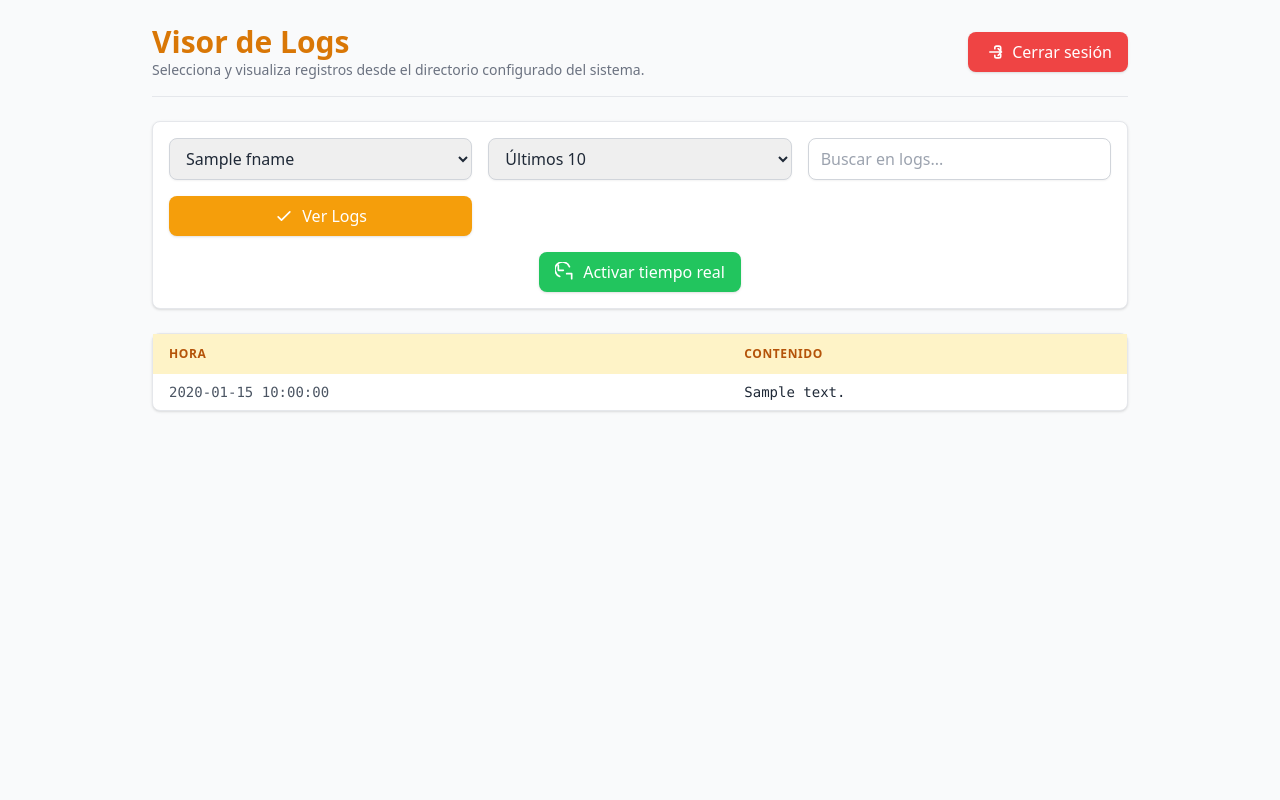
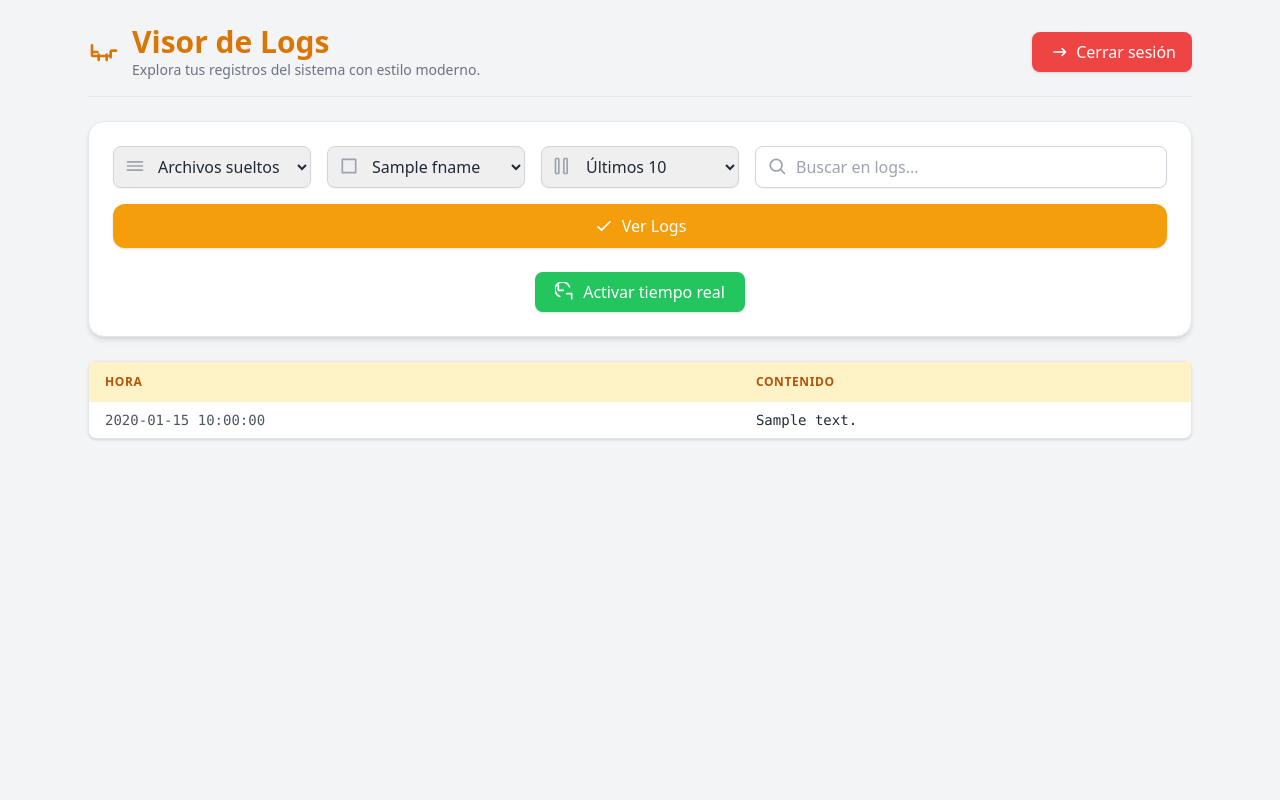
Before and after one commit to Osvaldo-Net/LogGuard, a Flask app: template app/templates/logs.html in a window 1280 px wide. Run offline with Flask 3, Linux system fonts and the light colour scheme; the template is opened without the code that fills it: most values are stand-ins (such as "Sample title", 1, 10 or a date in 2020); some libraries are stand-ins or nearby versions.

Commit message:
Update logs.html

```diff
--- a/app/templates/logs.html
+++ b/app/templates/logs.html
@@ -1,62 +1,97 @@
-
 <!DOCTYPE html>
 <html lang="es">
 <head>
 	<meta charset="UTF-8" />
-  <meta name="viewport" content="width=device-width, initial-scale=1.0"/>
+	<meta name="viewport" content="width=device-width, initial-scale=1.0" />
 	<title>Visor de Logs | LogViewer</title>
 	<link rel="icon" href="{{ url_for('static', filename='favicon.ico') }}" type="image/x-icon">
 	<script src="https://cdn.tailwindcss.com"></script>
 </head>
-<body class="bg-gray-50 text-gray-800 min-h-screen font-sans">
-
-  <!-- Contenedor principal -->
-  <div class="max-w-5xl mx-auto p-6 space-y-6">
+<body class="bg-gray-100 text-gray-800 min-h-screen font-sans">
+	<div class="max-w-6xl mx-auto p-6 space-y-6">
 
 		<!-- Cabecera -->
 		<header class="flex justify-between items-center border-b pb-4">
+			<div class="flex items-center gap-3">
+				<svg class="w-8 h-8 text-amber-600" fill="none" stroke="currentColor" stroke-width="2" viewBox="0 0 24 24">
+          <path stroke-linecap="round" stroke-linejoin="round" d="M3 7v4a1 1 0 001 1h3m10 4v-4a1 1 0 011-1h3m-5 4H8m0 0H4a1 1 0 01-1-1v-4m5 4v4m6-4v4" />
+        </svg>
 				<div>
 					<h1 class="text-3xl font-bold text-amber-600">Visor de Logs</h1>
-        <p class="text-sm text-gray-500">Selecciona y visualiza registros desde el directorio configurado del sistema.</p>
+					<p class="text-sm text-gray-500">Explora tus registros del sistema con estilo moderno.</p>
+				</div>
 			</div>
 			<a href="/logout" class="flex items-center gap-2 bg-red-500 hover:bg-red-600 text-white px-4 py-2 rounded-lg transition shadow">
 				<svg class="w-5 h-5" fill="none" stroke="currentColor" stroke-width="2" viewBox="0 0 24 24">
-          <path stroke-linecap="round" stroke-linejoin="round" d="M17 16l4-4m0 0l-4-4m4 4H7m6 4v1a2 2 0 002 2h3a2 2 0 002-2V7a2 2 0 00-2-2h-3a2 2 0 00-2 2v1" />
-        </svg>
-        Cerrar sesión
+          <path stroke-linecap="round" stroke-linejoin="round" d="M17 16l4-4m0 0l-4-4m4 4H7" />
+        </svg> Cerrar sesión
 			</a>
 		</header>
 
-    <!-- Formulario de filtros -->
-    <section class="bg-white p-4 rounded-lg shadow border space-y-4">
-      <form method="get" class="grid grid-cols-1 sm:grid-cols-3 gap-4 items-center">
-        <select name="file" class="w-full px-3 py-2 border border-gray-300 rounded-lg shadow-sm focus:outline-none focus:ring-2 focus:ring-amber-400">
-          {% for fname in available_logs %}
-            <option value="{{ fname }}" {% if fname == path.split('/')[-1] %}selected{% endif %}>{{ fname }}</option>
+		<!-- Filtros -->
+		<section class="bg-white p-6 rounded-2xl shadow-md border space-y-4">
+			<form method="get" class="grid grid-cols-1 md:grid-cols-5 gap-4 items-center">
+
+				<!-- Directorio -->
+				<div class="relative">
+					<svg class="absolute left-3 top-2.5 w-5 h-5 text-gray-400" fill="none" stroke="currentColor" stroke-width="2" viewBox="0 0 24 24">
+        <path stroke-linecap="round" stroke-linejoin="round" d="M3 7h18M3 12h18M3 17h18" />
+      </svg>
+					<select name="dir" onchange="this.form.submit()" class="w-full pl-10 pr-3 py-2 border border-gray-300 rounded-lg shadow-sm focus:outline-none focus:ring-2 focus:ring-amber-400">
+        <option value="">Archivos sueltos</option>
+        {% for d in available_dirs %}
+          <option value="{{ d }}" {% if d == selected_dir %}selected{% endif %}>{{ d }}</option>
         {% endfor %}
       </select>
+				</div>
 
-        <select name="limit" class="w-full px-3 py-2 border border-gray-300 rounded-lg shadow-sm focus:outline-none focus:ring-2 focus:ring-amber-400">
+				<!-- Archivo -->
+				<div class="relative">
+					<svg class="absolute left-3 top-2.5 w-5 h-5 text-gray-400" fill="none" stroke="currentColor" stroke-width="2" viewBox="0 0 24 24">
+        <path stroke-linecap="round" stroke-linejoin="round" d="M4 4v16h16V4H4z" />
+      </svg>
+					<select name="file" class="w-full pl-10 pr-3 py-2 border border-gray-300 rounded-lg shadow-sm focus:outline-none focus:ring-2 focus:ring-amber-400">
+        {% for fname in available_logs %}
+          <option value="{{ fname }}" {% if fname == selected_log_file %}selected{% endif %}>{{ fname }}</option>
+        {% endfor %}
+      </select>
+				</div>
+
+				<!-- Límite -->
+				<div class="relative">
+					<svg class="absolute left-3 top-2.5 w-5 h-5 text-gray-400" fill="none" stroke="currentColor" stroke-width="2" viewBox="0 0 24 24">
+        <path stroke-linecap="round" stroke-linejoin="round" d="M3 4a1 1 0 011-1h2a1 1 0 011 1v16a1 1 0 01-1 1H4a1 1 0 01-1-1V4zm10 0a1 1 0 011-1h2a1 1 0 011 1v16a1 1 0 01-1 1h-2a1 1 0 01-1-1V4z" />
+      </svg>
+					<select name="limit" class="w-full pl-10 pr-3 py-2 border border-gray-300 rounded-lg shadow-sm focus:outline-none focus:ring-2 focus:ring-amber-400">
         <option value="10" {% if selected_limit == '10' %}selected{% endif %}>Últimos 10</option>
         <option value="20" {% if selected_limit == '20' %}selected{% endif %}>Últimos 20</option>
         <option value="50" {% if selected_limit == '50' %}selected{% endif %}>Últimos 50</option>
         <option value="all" {% if selected_limit == 'all' %}selected{% endif %}>Todos</option>
       </select>
+				</div>
 
-          <!-- Campo de búsqueda -->
-        <input type="text" name="search" placeholder="Buscar en logs..." value="{{ search_term or '' }}"
-          class="w-full px-3 py-2 border border-gray-300 rounded-lg shadow-sm focus:outline-none focus:ring-2 focus:ring-amber-400"/>
+				<!-- Búsqueda -->
+				<div class="relative md:col-span-2">
+					<svg class="absolute left-3 top-2.5 w-5 h-5 text-gray-400" fill="none" stroke="currentColor" stroke-width="2" viewBox="0 0 24 24">
+        <path stroke-linecap="round" stroke-linejoin="round" d="M21 21l-4.35-4.35M11 18a7 7 0 100-14 7 7 0 000 14z" />
+      </svg>
+					<input type="text" name="search" placeholder="Buscar en logs..." value="{{ search_term or '' }}" class="w-full pl-10 pr-4 py-2 border border-gray-300 rounded-lg shadow-sm focus:outline-none focus:ring-2 focus:ring-amber-400" />
+				</div>
 
-        <button type="submit" class="flex justify-center items-center gap-2 bg-amber-500 hover:bg-amber-600 text-white px-4 py-2 rounded-lg transition shadow">
+				<!-- Botón -->
+				<div class="md:col-span-5">
+					<button type="submit" class="w-full flex justify-center items-center gap-2 bg-amber-500 hover:bg-amber-600 text-white font-medium py-2.5 rounded-xl shadow transition">
         <svg class="w-5 h-5" fill="none" stroke="currentColor" stroke-width="2" viewBox="0 0 24 24">
           <path stroke-linecap="round" stroke-linejoin="round" d="M5 13l4 4L19 7" />
         </svg>
         Ver Logs
       </button>
+				</div>
 			</form>
 
-      <div class="text-center">
-        <button id="toggleRealtime" class="flex justify-center items-center gap-2 mx-auto bg-green-500 hover:bg-green-600 text-white px-4 py-2 rounded-lg transition shadow">
+			<!-- Botón tiempo real -->
+			<div class="text-center pt-2">
+				<button id="toggleRealtime" class="flex justify-center items-center gap-2 mx-auto bg-green-500 hover:bg-green-600 text-white px-5 py-2 rounded-lg shadow transition">
       <svg id="rtIcon" class="w-5 h-5" fill="none" stroke="currentColor" stroke-width="2" viewBox="0 0 24 24">
         <path stroke-linecap="round" stroke-linejoin="round" d="M4 4v6h6M20 20v-6h-6M5.64 17.36A9 9 0 1117.36 5.64" />
       </svg>
@@ -65,7 +100,6 @@
 			</div>
 		</section>
 
-    <!-- Error -->
 		{% if error %}
 		<div class="bg-red-100 text-red-700 border border-red-300 px-4 py-3 rounded-lg shadow text-center">
 			{{ error }}
@@ -94,25 +128,28 @@
 				</table>
 			</div>
 			{% else %}
-        <p class="text-center text-gray-500 p-4">No se encontraron entradas en el log o no se seleccionó ningun archivo de log.</p>
+			<p class="text-center text-gray-500 p-4">No se encontraron entradas en el log o no se seleccionó ningún archivo de log.</p>
 			{% endif %}
 		</section>
 	</div>
 
-  <!-- JS: tiempo real -->
 	<script>
 		let realtime = false;
 		    let intervalId = null;
 		    const btn = document.getElementById('toggleRealtime');
-    const icon = document.getElementById('rtIcon');
 
 		    btn.addEventListener('click', () => {
 		      realtime = !realtime;
+		      btn.classList.toggle("bg-green-500");
+		      btn.classList.toggle("bg-red-500");
+		      btn.classList.toggle("hover:bg-green-600");
+		      btn.classList.toggle("hover:bg-red-600");
+		      btn.innerHTML = realtime ?
+		        `<svg class='w-5 h-5' fill='none' stroke='currentColor' stroke-width='2' viewBox='0 0 24 24'><path stroke-linecap='round' stroke-linejoin='round' d='M17 16l4-4m0 0l-4-4m4 4H7'/></svg> Desactivar tiempo real`
+		        :
+		        `<svg class='w-5 h-5' fill='none' stroke='currentColor' stroke-width='2' viewBox='0 0 24 24'><path stroke-linecap='round' stroke-linejoin='round' d='M4 4v6h6M20 20v-6h-6M5.64 17.36A9 9 0 1117.36 5.64'/></svg> Activar tiempo real`;
+
 		      if (realtime) {
-        btn.classList.replace("bg-green-500", "bg-red-500");
-        btn.classList.replace("hover:bg-green-600", "hover:bg-red-600");
-        btn.innerHTML = `<svg class="w-5 h-5" fill="none" stroke="currentColor" stroke-width="2" viewBox="0 0 24 24"><path stroke-linecap="round" stroke-linejoin="round" d="M17 16l4-4m0 0l-4-4m4 4H7"/></svg> Desactivar tiempo real`;
-
 		        intervalId = setInterval(() => {
 		          fetch(window.location.href)
 		            .then(res => res.text())
@@ -126,11 +163,9 @@
 		        }, 5000);
 		      } else {
 		        clearInterval(intervalId);
-        btn.classList.replace("bg-red-500", "bg-green-500");
-        btn.classList.replace("hover:bg-red-600", "hover:bg-green-600");
-        btn.innerHTML = `<svg id="rtIcon" class="w-5 h-5" fill="none" stroke="currentColor" stroke-width="2" viewBox="0 0 24 24"><path stroke-linecap="round" stroke-linejoin="round" d="M4 4v6h6M20 20v-6h-6M5.64 17.36A9 9 0 1117.36 5.64"/></svg> Activar tiempo real`;
 		      }
 		    });
+
 	</script>
 </body>
 </html>
```
Lines whose indentation alone changed are shown as unchanged.
